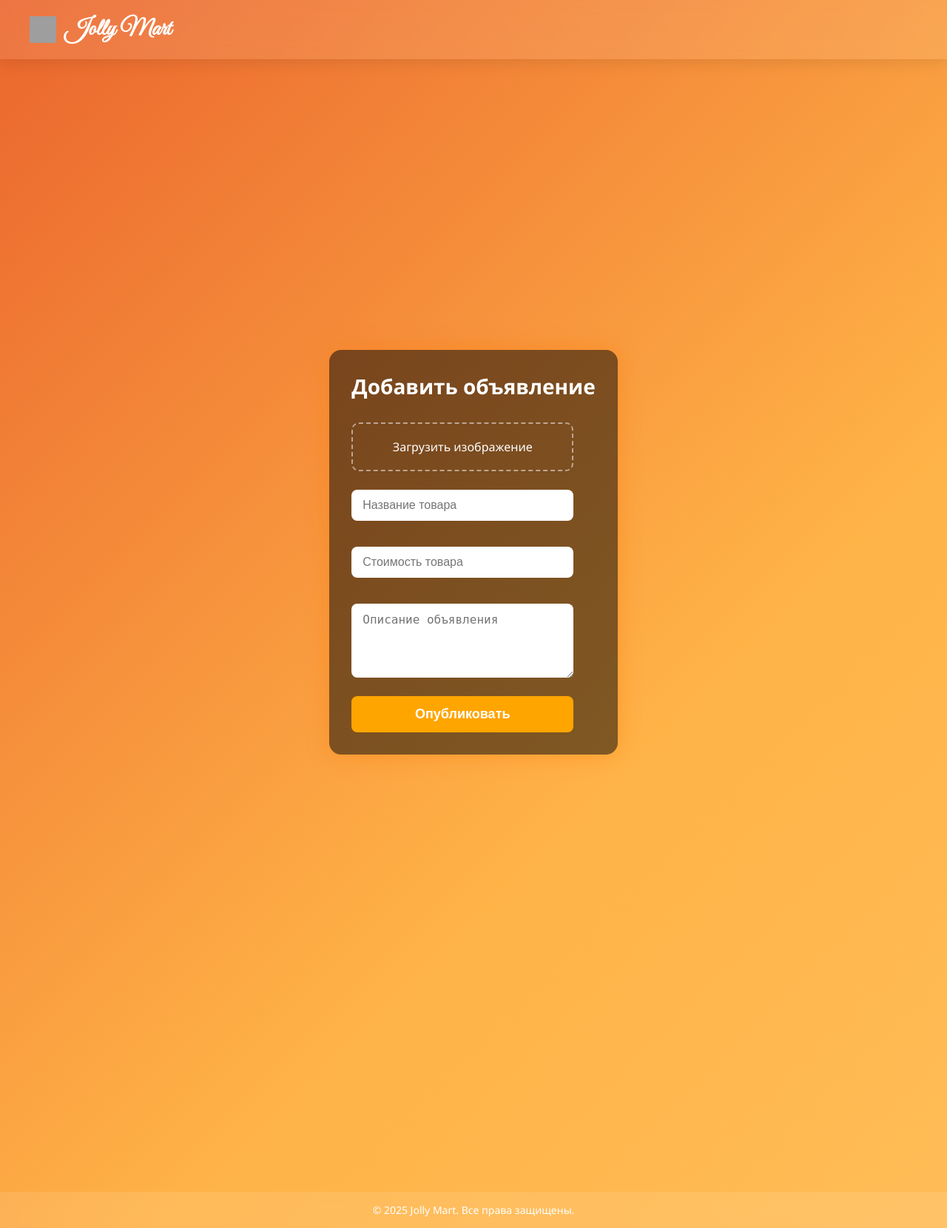
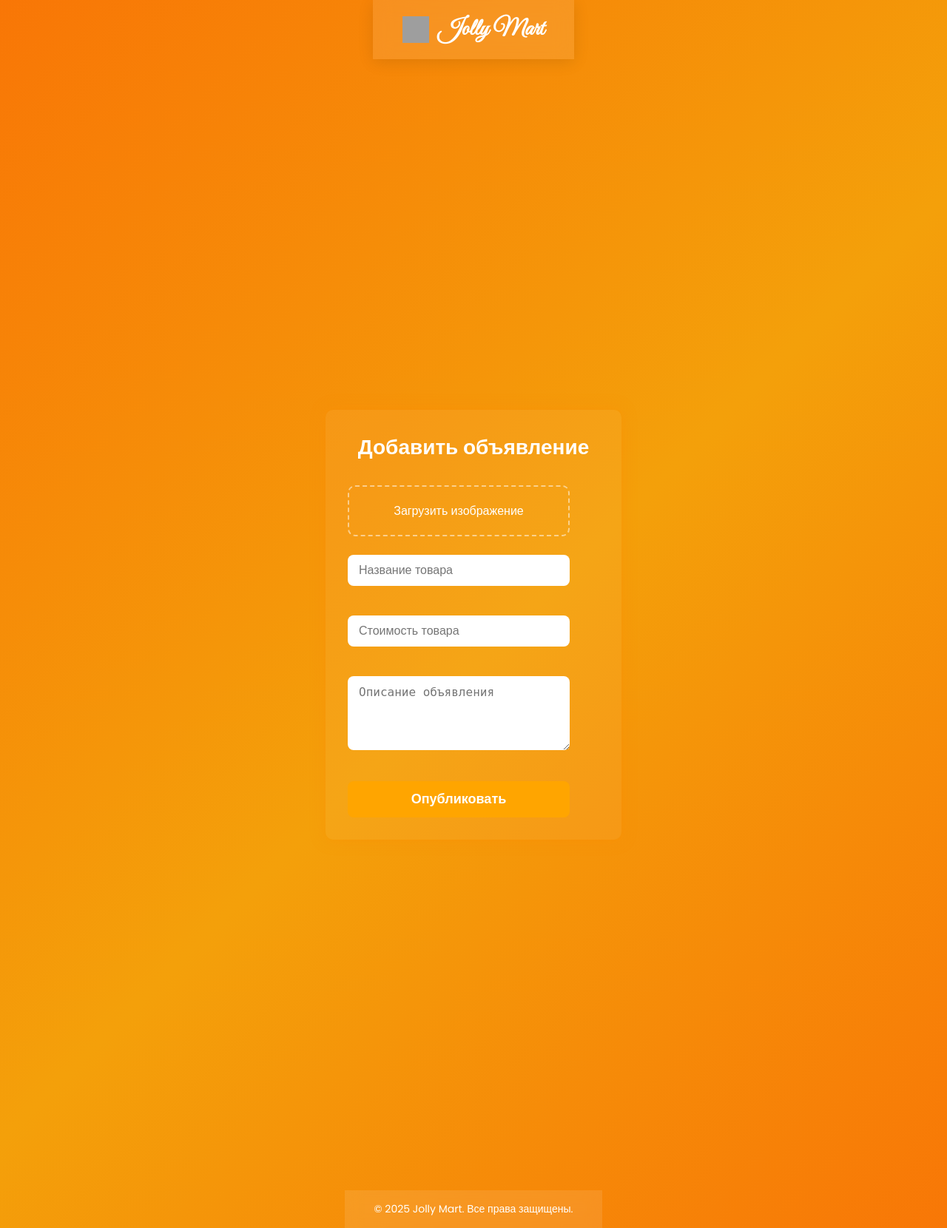
Before and after one commit to phanta16/JollyMart, a Flask app: template app/services/view-service/templates/add-post.html in a window 1280 px wide. Shown: the whole page at 74% size. Run offline with Flask 3, Linux system fonts and the light colour scheme; the template is opened without the code that fills it, so the values that code supplies are empty; grey boxes are pictures that could not be loaded.

Commit message:
— Small fixes
(Nineteenth commit!)

```diff
--- a/app/services/view-service/templates/add-post.html
+++ b/app/services/view-service/templates/add-post.html
@@ -3,37 +3,40 @@
 {% block content %}
 <html lang="ru">
 <head>
-    <meta charset="UTF-8"/>
+    <meta charset="UTF-8">
+    <title>Добавить объявление</title>
     <meta name="viewport" content="width=device-width, initial-scale=1"/>
-    <title>Добавить объявление</title>
 
     {% if success %}
-    <!-- Редирект через 3 секунды -->
-    <meta http-equiv="refresh" content="3;url={{ url_for('index') }}">
+    <meta http-equiv="refresh" content="3;url={{ url_for('main') }}">
     {% endif %}
 
     <style>
-        body, html {
+
+        * {
+            box-sizing: border-box;
             margin: 0;
             padding: 0;
-            height: 100%;
-            background-color: #000;
-            color: white;
-            font-family: 'Segoe UI', sans-serif;
-            overflow: hidden;
         }
 
-        .background-gradient {
-            position: fixed;
-            top: 0;
-            left: 0;
-            width: 200%;
-            height: 200%;
-            background: linear-gradient(135deg, #d36614, #d41111, #f14617, #ff2d00);
+        html, body {
+            width: 100%;
+            height: 100%;
+            overflow: hidden;
+            position: relative;
+        }
+
+        body {
+            font-family: 'Poppins', sans-serif;
+            margin: 0;
+            padding: 0;
+            min-height: 100vh;
+            background: linear-gradient(-45deg, #ff2d00, #f4a00a, #ff3600, #ff2d00);
             background-size: 400% 400%;
             animation: gradientMove 15s ease infinite;
-            z-index: -1;
-            filter: blur(30px);
+            display: flex;
+            align-items: center;
+            justify-content: center;
         }
 
         @keyframes gradientMove {
@@ -49,26 +52,84 @@
         }
 
         .form-container {
-            max-width: 500px;
-            margin: 60px auto;
+            background: rgba(255, 255, 255, 0.05);
             padding: 30px;
-            background: rgba(0, 0, 0, 0.5);
-            border-radius: 16px;
-            box-shadow: 0 0 30px rgba(255, 120, 0, 0.4);
-            animation: fadeInUp 1s ease;
-            transition: all 0.6s ease;
+            border-radius: 10px;
+            box-shadow: 0 0 20px rgba(255, 140, 0, 0.4);
+            width: 400px;
+            transition: all 0.8s ease;
         }
 
-        .form-container.success {
+        .form-container.exit {
             opacity: 0;
-            transform: translateY(-100vh);
+            transform: translateY(-150px);
             pointer-events: none;
+        }
+
+        input, textarea {
+            width: 100%;
+            margin-bottom: 15px;
+            padding: 12px;
+            border-radius: 6px;
+            border: none;
+        }
+
+        button {
+            width: 100%;
+            padding: 12px;
+            font-size: 16px;
+            background: orange;
+            color: #ffffff;
+            font-weight: bold;
+            border: none;
+            border-radius: 6px;
+            cursor: pointer;
+        }
+
+        .success-message {
+            position: fixed;
+            top: 40%;
+            left: 37%;
+            transform: translate(-50%, -50%);
+            font-size: 28px;
+            color: #ffa500;
+            background: transparent;
+            padding: 0;
+            margin: 0;
+            opacity: 0;
+            transition: all 0.6s ease;
+            text-shadow: 0 0 10px rgba(255, 80, 0, 0.6);
+            pointer-events: none;
+            z-index: 9999;
+            white-space: nowrap;
+        }
+
+        .success-message.show {
+            opacity: 1;
+            transform: translate(-50%, -50%) scale(1.05);
+            animation: fireGlow 1s ease forwards;
+        }
+
+        @keyframes fireGlow {
+            0% {
+                transform: scale(0.8);
+                text-shadow: 0 0 0 rgba(255, 80, 0, 0);
+            }
+            50% {
+                transform: scale(1.1);
+                text-shadow: 0 0 30px rgba(255, 100, 0, 1);
+            }
+            100% {
+                transform: scale(1.05);
+                text-shadow: 0 0 15px rgba(255, 80, 0, 0.8);
+            }
         }
 
         .title {
             text-align: center;
             font-size: 28px;
             margin-bottom: 25px;
+            color: #ffffff;
         }
 
         form label {
@@ -119,67 +180,12 @@
             cursor: pointer;
         }
 
-        .success-message {
-            opacity: 0;
-            transform: scale(0.8);
-            text-align: center;
-            font-size: 28px;
-            color: #ffae00;
-            margin-top: 160px;
-            text-shadow: 0 0 15px rgba(255, 80, 0, 0.8);
-            transition: all 1s ease;
-        }
-
-        .success-message.show {
-            opacity: 1;
-            transform: scale(1.05);
-            animation: firePop 1.2s ease forwards;
-        }
-
-        @keyframes firePop {
-            0% {
-                transform: scale(0.8) rotate(-2deg);
-                text-shadow: 0 0 0 rgba(255, 80, 0, 0);
-            }
-            50% {
-                transform: scale(1.1) rotate(2deg);
-                text-shadow: 0 0 30px rgba(255, 100, 0, 1);
-            }
-            100% {
-                transform: scale(1.05) rotate(0deg);
-                text-shadow: 0 0 15px rgba(255, 80, 0, 0.8);
-            }
-        }
-
-        @keyframes fadeInUp {
-            from {
-                opacity: 0;
-                transform: translateY(40px);
-            }
-            to {
-                opacity: 1;
-                transform: translateY(0);
-            }
-        }
-
-        .fade-out {
-            animation: fadeOut 0.5s ease forwards;
-        }
-
-        @keyframes fadeOut {
-            to {
-                opacity: 0;
-                transform: translateY(-100px);
-            }
-        }
     </style>
 </head>
 <body>
 
-<div class="background-gradient"></div>
-
-<div class="form-container {% if success %}success{% endif %}" id="formContainer">
-    <h1 class="title">Добавить объявление</h1>
+<div class="form-container {% if success %}exit{% endif %}" id="formBox">
+        <h1 class="title">Добавить объявление</h1>
     <form method="POST" action="/add-post" enctype="multipart/form-data">
 
         <label for="image" class="file-label">
@@ -207,14 +213,6 @@
     🔥 Успех! Объявление добавлено.
 </div>
 
-{% if success %}
-<script>
-    setTimeout(() => {
-        document.getElementById('formContainer')?.classList.add('fade-out');
-    }, 2500);
-</script>
-{% endif %}
-
 </body>
 </html>
 {% endblock %}
```
